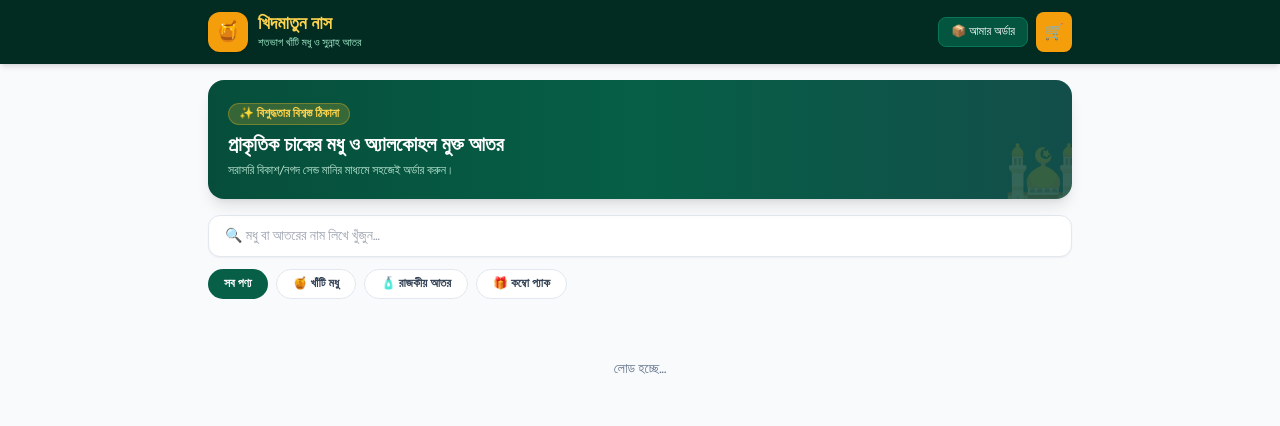
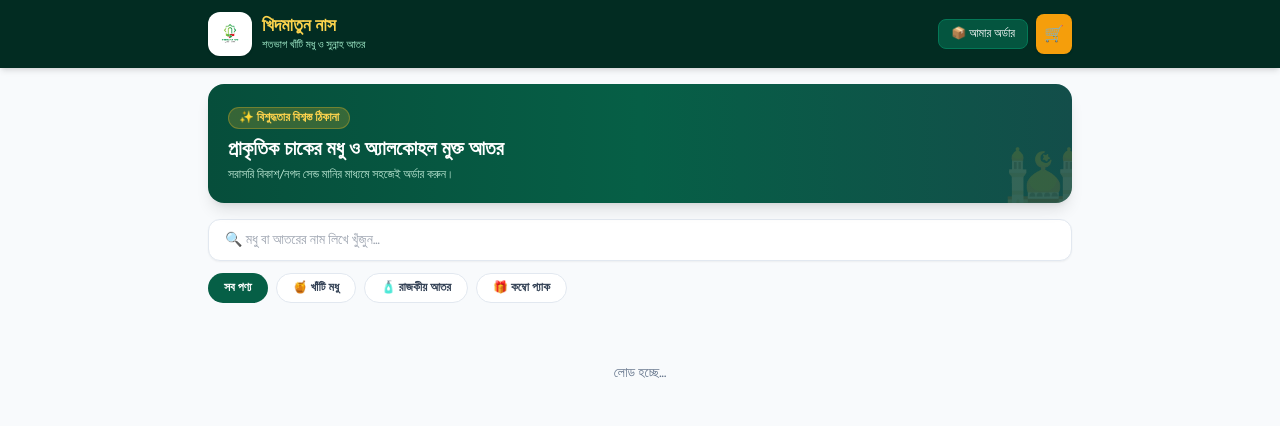
Before and after one commit to fahimhasan68/khidmatun-nas-buyer, a website: page www/index.html in a window 1280 px wide. Drawn offline with nearby package versions, Linux system fonts and the light colour scheme; no server answers.

Commit message:
Update index.html

```diff
--- a/www/index.html
+++ b/www/index.html
@@ -23,8 +23,9 @@
   <header class="sticky top-0 z-40 bg-emerald-950 text-white shadow-md">
     <div class="max-w-4xl mx-auto px-4 py-3 flex items-center justify-between">
       <div class="flex items-center gap-2.5">
-        <div id="storeLogoBox" class="w-10 h-10 rounded-xl bg-amber-500 text-emerald-950 flex items-center justify-center font-bold text-xl shadow">
-          🍯
+        <!-- খিদমাতুন নাস লোগো -->
+        <div class="w-11 h-11 rounded-xl bg-white p-1 flex items-center justify-center shadow shrink-0 overflow-hidden">
+          <img src="logo.png" alt="খিদমাতুন নাস" class="w-full h-full object-contain">
         </div>
         <div>
           <h1 id="headerStoreName" class="text-lg font-bold leading-tight text-amber-300">খিদমাতুন নাস</h1>
```
